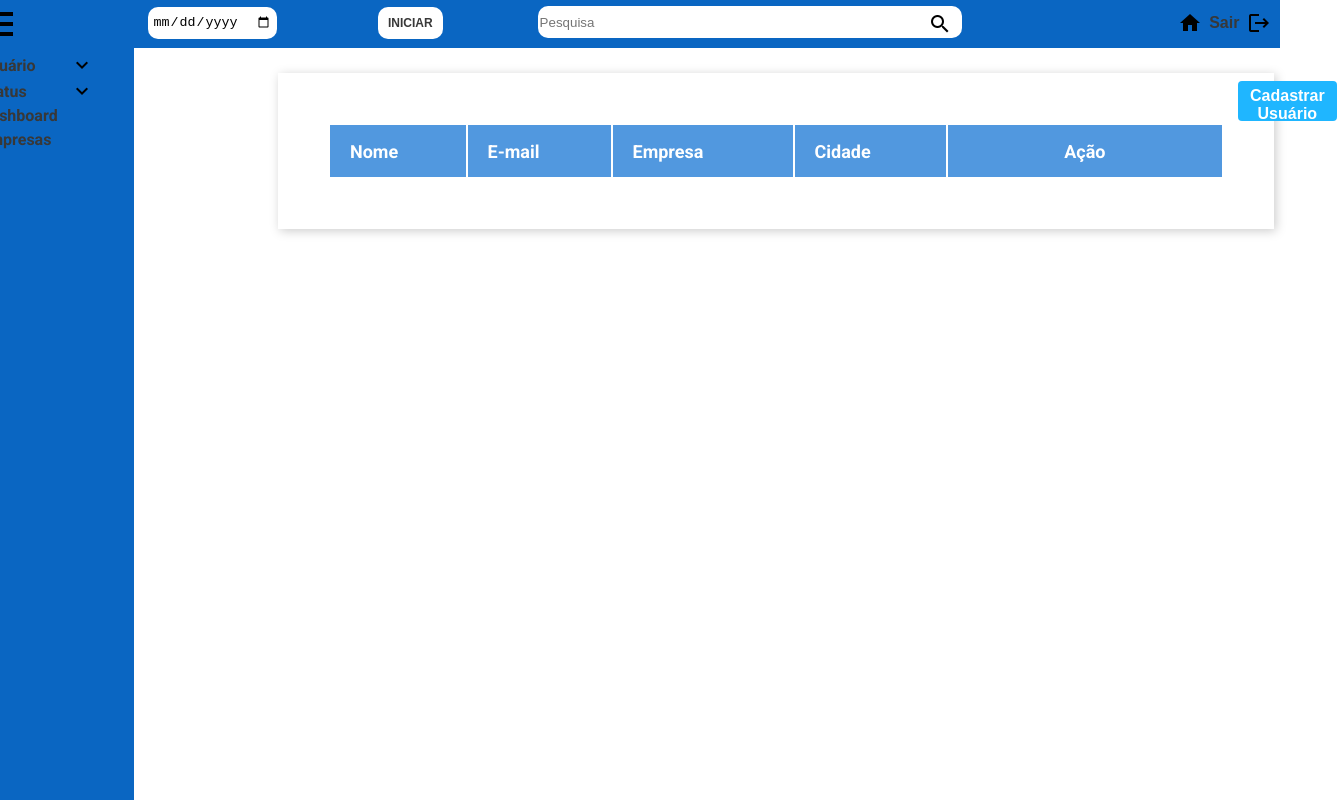
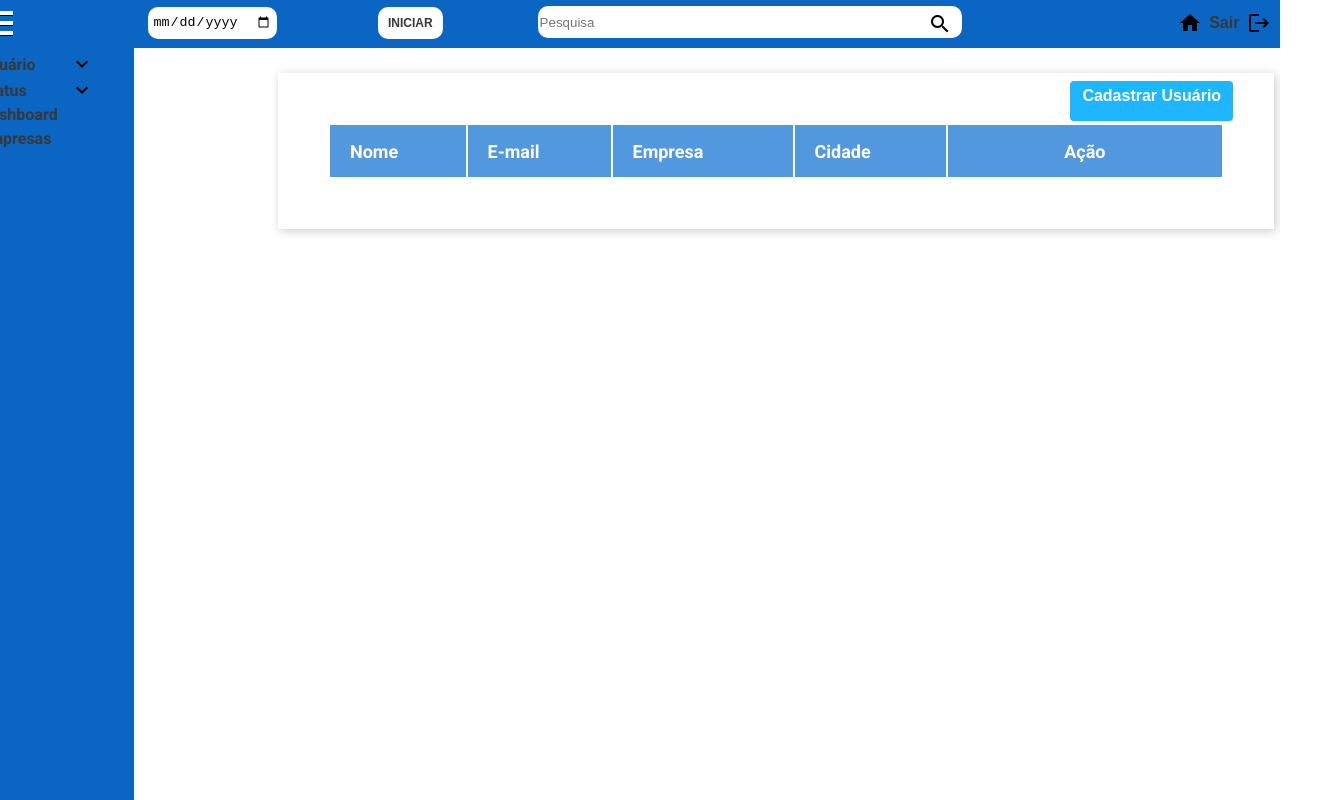
Before and after one commit to fernandomlnunes/jarvis_2.0.com, a plain HTML site: page usuarios.html in a window 1280 px wide. Shown: the whole page, 1337 px wide, since content can reach past the window. Drawn offline with Linux system fonts and the light colour scheme.

Commit message:
Update main.css

```diff
--- a/css/main.css
+++ b/css/main.css
@@ -30,7 +30,7 @@ main{
     display: flex;
     position: absolute;
     margin-top: -42px;
-    margin-left: 910px;
+    margin-left: 58vw;
 }
 
 #verSenha{
```
